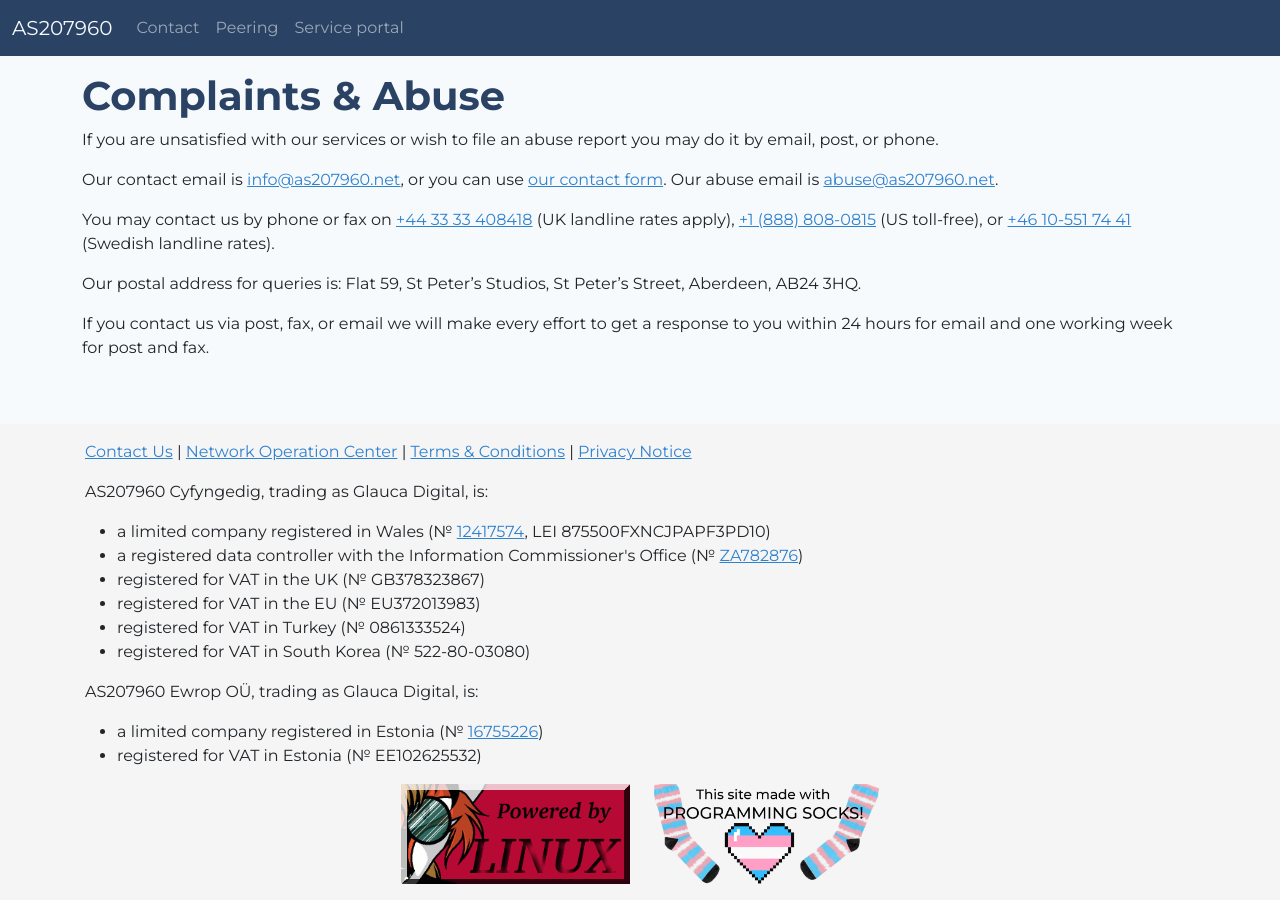
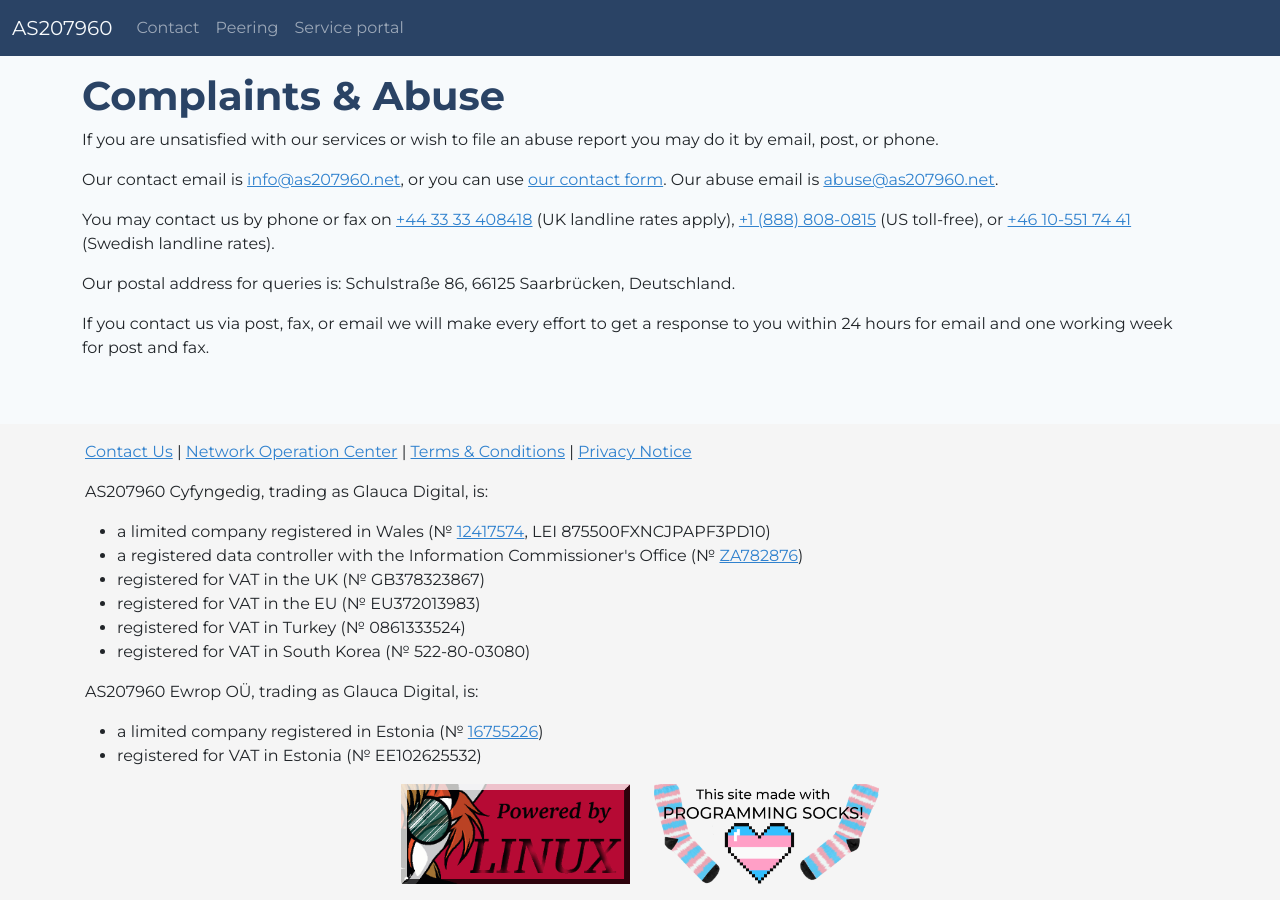
Before and after one commit to AS207960/as207960.net, a Jekyll site: the page built from contact.md, in a window 1280 px wide. Built offline with Jekyll 4.4.1, drawn with Linux system fonts in a browser that asks for light colours; a script that is not in the unit is left out.

Commit message:
update postal address

```diff
--- a/contact.md
+++ b/contact.md
@@ -13,6 +13,6 @@ Our abuse email is [abuse@as207960.net](mailto:abuse@as207960.net).
 You may contact us by phone or fax on [+44 33 33 408418](tel:+443333408418) (UK landline rates apply), [+1 (888) 808-0815](tel:+18888080815) (US toll-free),
 or [+46 10-551 74 41](tel:+46105517441) (Swedish landline rates).
 
-Our postal address for queries is: Flat 59, St Peter's Studios, St Peter's Street, Aberdeen, AB24 3HQ.
+Our postal address for queries is: Schulstraße 86, 66125 Saarbrücken, Deutschland.
 
 If you contact us via post, fax, or email we will make every effort to get a response to you within 24 hours for email and one working week for post and fax.
```
Also changed, not shown: _config.yml (+2 -6 lines), assets/img/logo-with-name.png.
